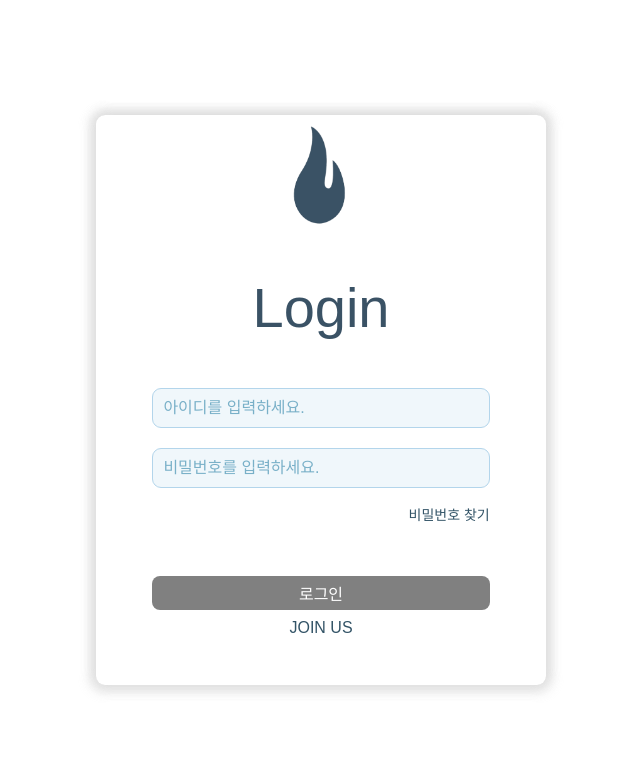
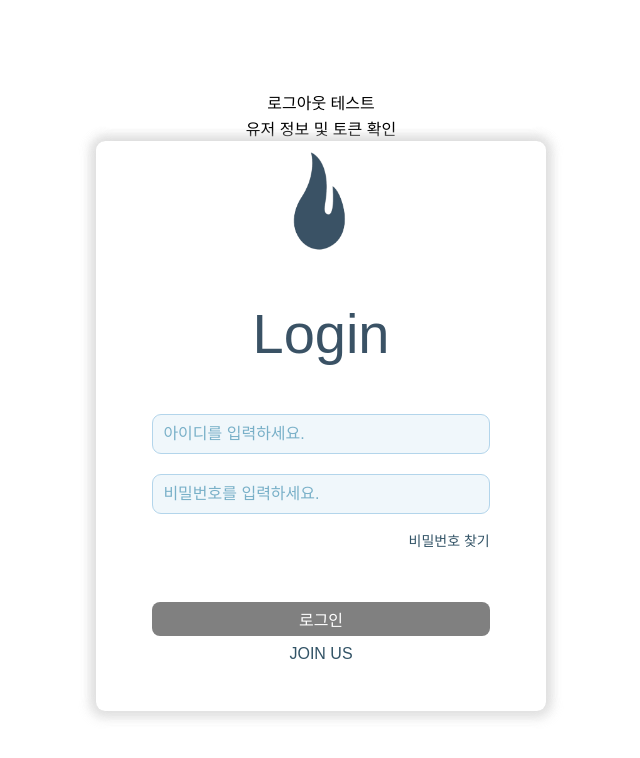
Before and after one commit to seongyu-Kim/careernote_front, a React (Create React App) app: page /login in a window 1280 px wide. Shown: the top 758 px of the page, without its empty margins (319-959 px from the left). Built offline with nearby package versions, Linux system fonts and the light colour scheme; no server answers; the HTML template or start-up script is replaced by a standard one.

Commit message:
:recycle: 로그인 유저 상태 업데이트

```diff
--- a/src/pages/user/Login/Login.tsx
+++ b/src/pages/user/Login/Login.tsx
@@ -15,7 +15,7 @@ const LoginPage = () => {
   const [inputPassword, setInputPassword] = useState<string>('');
   const [inputFieldChecked, setInputFieldChecked] = useState<boolean>(true);
   const { isOpen, setIsOpen, setModalState } = useModal();
-  const { login } = useUserStore();
+  const { login, logout, user, token, isLogin } = useUserStore();
   const navigate = useNavigate();
   const MAIN_PAGE_URL = ROUTE_LINK.MAIN.link;
   const REGISTER_PAGE_URL = ROUTE_LINK.REGISTER.link;
@@ -41,7 +41,6 @@ const LoginPage = () => {
 
   const handleSubmitLogin = async (event: React.FormEvent<HTMLFormElement>) => {
     event.preventDefault();
-    console.log('로그인 제출!');
     const resData = {
       userEmail: inputId,
       password: inputPassword,
@@ -54,6 +53,7 @@ const LoginPage = () => {
         withAuth: false,
       });
       if (res.message === '로그인 성공') {
+        console.log(res.data.user);
         login(res.data.user);
         navigate(MAIN_PAGE_URL);
       }
@@ -63,6 +63,15 @@ const LoginPage = () => {
   };
   return (
     <Styled.PageBackground>
+      <button onClick={logout}>로그아웃 테스트</button>
+      <button
+        onClick={() => {
+          console.log('유저', user);
+          console.log(`토큰: ${token}`);
+          console.log(`로그인 상태:${isLogin}`);
+        }}>
+        유저 정보 및 토큰 확인
+      </button>
       <Styled.Container height="570px">
         <Styled.Field>
           <Styled.MainLogo src={logo} alt="로고 이미지" />
--- a/src/stores/userStore.ts
+++ b/src/stores/userStore.ts
@@ -1,31 +1,60 @@
 import { create } from 'zustand';
-import { LOGOUT } from '@routes/apiRoutes';
+import { USER_API } from '@routes/apiRoutes';
 import apiUtils from '@utils/apiUtils';
+
+interface Level {
+  _id: string;
+  name: string;
+}
+
+interface Board {
+  _id: string;
+  title: string;
+  content: string;
+  category: string;
+  createdAt: string;
+  updatedAt: string;
+  __v: number;
+}
+
+interface User {
+  _id: string;
+  email: string;
+  nickname: string;
+  level: Level;
+  boards: Board[];
+  createdAt: string;
+  updatedAt: string;
+  __v: number;
+  accessToken: string;
+}
 
 interface UserState {
   user: {
     user_id: string;
     email: string;
     nickName: string;
-    level_id: string;
-    levelName: string;
+    level: Level;
+    boards: Board[];
     created_at: string;
+    updated_at: string;
+    __v: number;
     accessToken: string;
   } | null;
   token: string | null;
   isLogin: boolean;
-  login: ({ user_id, email, nickname, level_id, levelName, createdAt, accessToken }: User) => void;
+  login: ({
+    _id,
+    email,
+    nickname,
+    level,
+    boards,
+    createdAt,
+    updatedAt,
+    __v,
+    accessToken,
+  }: User) => void;
   logout: () => void;
-}
-
-interface User {
-  user_id: string;
-  email: string;
-  nickname: string;
-  level_id: string;
-  levelName: string;
-  createdAt: string;
-  accessToken: string;
 }
 
 export const useUserStore = create<UserState>((set) => ({
@@ -33,15 +62,27 @@ export const useUserStore = create<UserState>((set) => ({
   token: null,
   isLogin: false,
 
-  login: ({ user_id, email, nickname, level_id, levelName, createdAt, accessToken }: User) => {
+  login: ({
+    _id,
+    email,
+    nickname,
+    level,
+    boards,
+    createdAt,
+    updatedAt,
+    __v,
+    accessToken,
+  }: User) => {
     set({
       user: {
-        user_id,
+        user_id: _id,
         email,
         nickName: nickname,
-        level_id,
-        levelName,
+        level,
+        boards,
         created_at: createdAt,
+        updated_at: updatedAt,
+        __v,
         accessToken,
       },
       isLogin: true,
@@ -50,8 +91,14 @@ export const useUserStore = create<UserState>((set) => ({
     localStorage.setItem('token', JSON.stringify(accessToken));
   },
   logout: async () => {
+    const { LOGOUT } = USER_API;
     try {
-      await apiUtils();
+      await apiUtils({
+        url: LOGOUT,
+        method: 'POST',
+        headers: { Authorization: 'Bearer ' + localStorage.getItem('token') },
+        withAuth: false,
+      });
     } catch (error) {
       console.log(error);
     }
```
